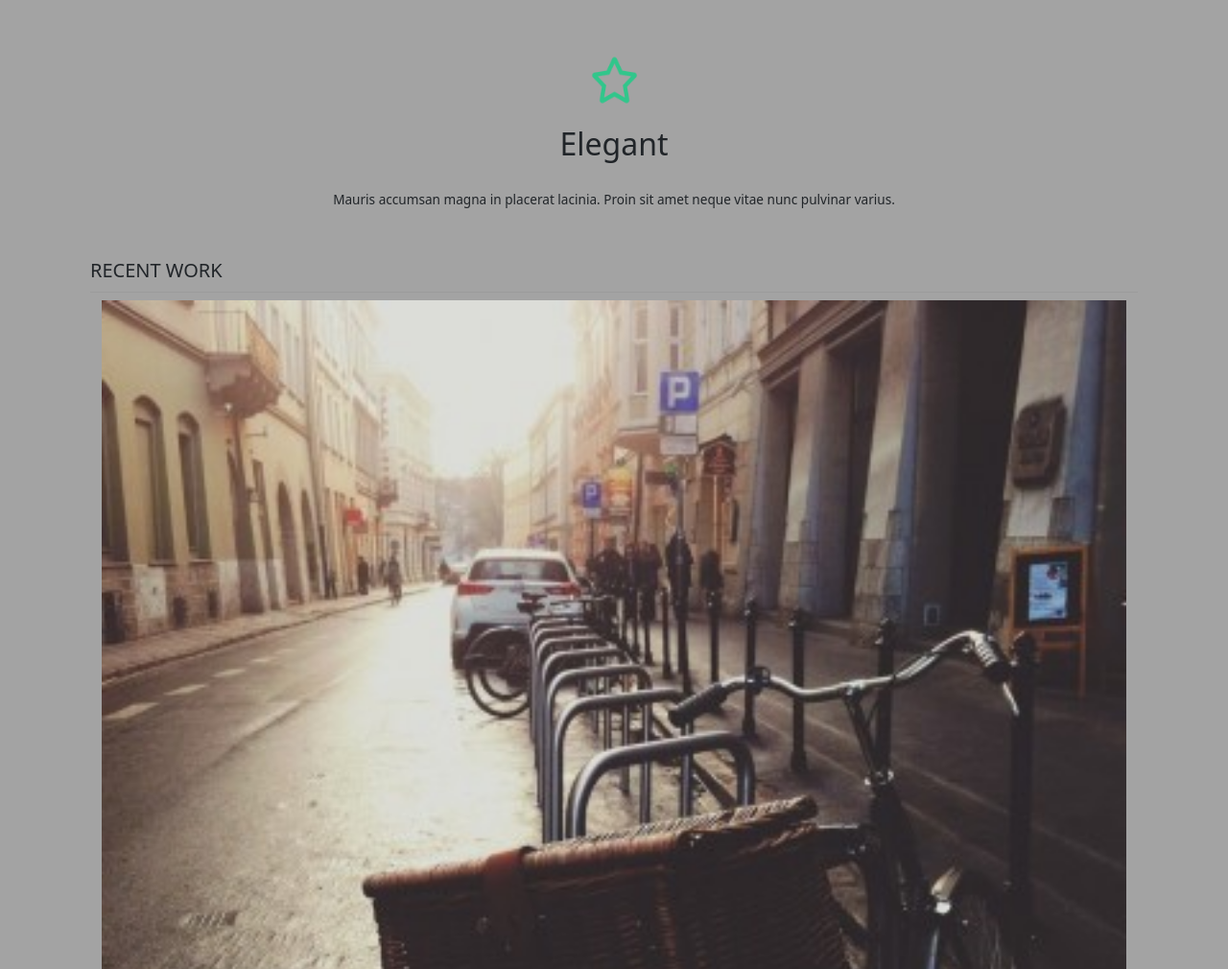
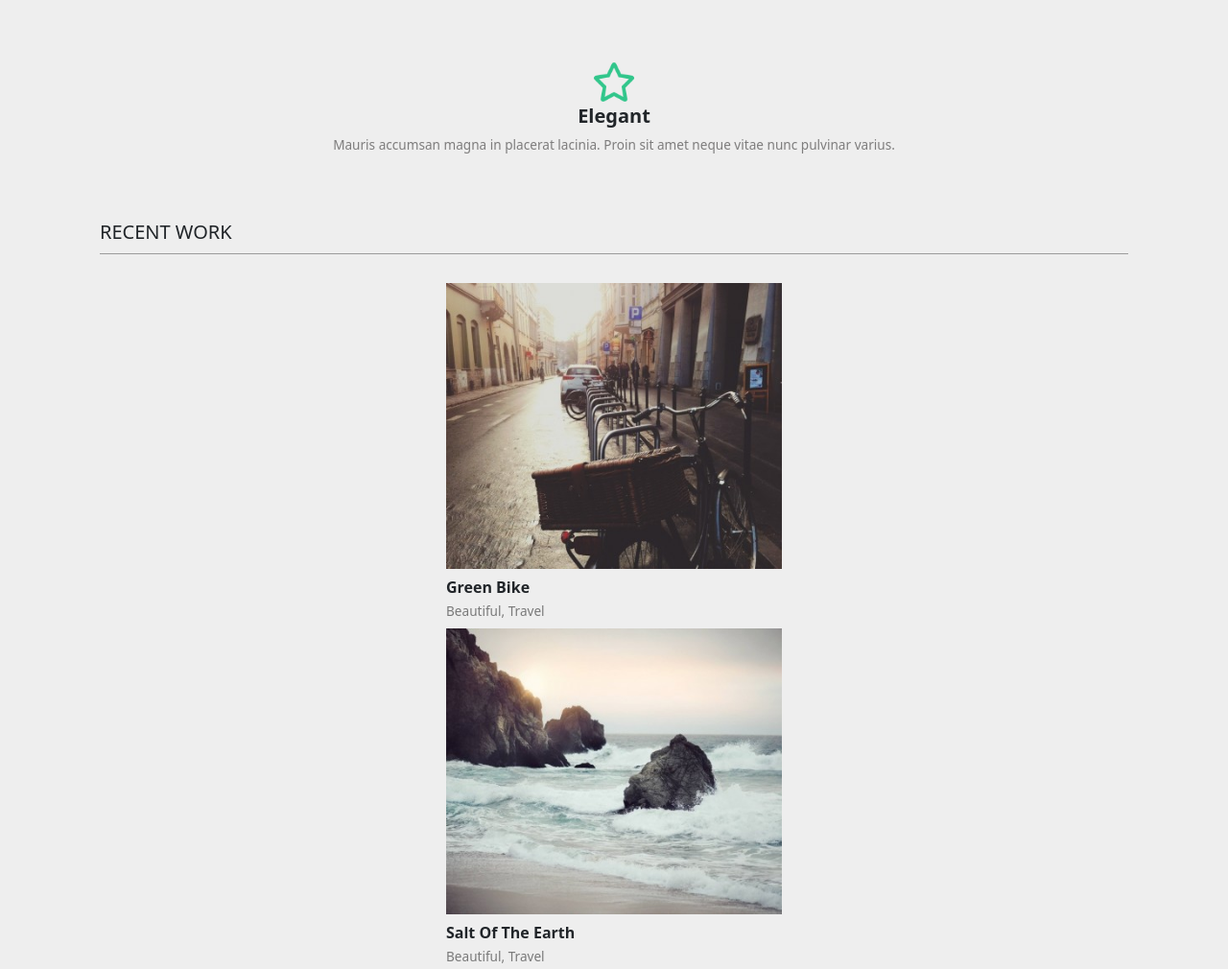
Before and after one commit to Shensson/webuild-assign1, a website built with Vite: page index.html in a window 1280 px wide. Shown: the part 960-1970 px from the top of the page at 96% size. Built offline with nearby package versions, Linux system fonts and the light colour scheme.

Commit message:
finished the recent part

```diff
--- a/index.html
+++ b/index.html
@@ -8,7 +8,7 @@
     <title>My Website</title>
   </head>
   <body>
-      <div class="container">
+      <div class="container layout">
         <div class="row header align-items-center">
           <div class=" logo col-8 justify-content-start">
             <h1 class="fw-light">My Website</h1>
@@ -56,9 +56,21 @@
               <h3>Green Bike</h3>
               <p>Beautiful, Travel</p>
             </div>
-            <div class="row recent-work"></div>
-            <div class="row recent-work"></div>
-            <div class="row recent-work"></div>
+            <div class="row recent-work">
+              <img src="imgs/surf-400x340.jpg" alt="">
+              <h3>Salt Of The Earth</h3>
+              <p>Beautiful, Travel</p>
+            </div>
+            <div class="row recent-work">
+              <img src="imgs/hills-400x340.jpg" alt="">
+              <h3>Mountain High</h3>
+              <p>Travel</p>
+            </div>
+            <div class="row recent-work">
+              <img src="imgs/path-400x340.jpg" alt="">
+              <h3>When A Tree Falls</h3>
+              <p>Beautiful</p>
+            </div>
           </div>
         </div>
       </div>
--- a/style.css
+++ b/style.css
@@ -1,5 +1,5 @@
 body{
-  background-color: rgb(163, 163, 163);
+  background-color: rgb(238, 238, 238);
 }
 
 .header {
@@ -37,42 +37,64 @@ body{
 }
 
 .percs{
-  height: 250px;
+  height: 220px;
   display: flex;
   flex-direction: column;
   align-items: center;
   justify-content: center;
-  gap: 20px;
+  margin-top: 20px;
 }
 .percs img{
-  width: 75px;
-  height: 55px;
+  width: 70px;
+  height: 47px;
   object-position: center;
 }
 .percs h2{
   text-align: center;
+  font-size: 1.25rem;
+  font-weight: 600;
 }
 .percs p{
   text-align: center;
   font-size: 0.85rem;
+  color: rgb(126, 125, 125);
+}
+.recent{
+  display: flex;
+  flex-direction: column;
+  align-items: center;
+  padding: 0 !important;
 }
 .recent-header{
+  margin: 0px 10px 0px 10px;
   font-size: 1.25rem;
   padding-bottom: 10px;
   border-bottom: 1px solid rgb(155, 155, 155);
+  font-weight: 600px !important;
+  margin-bottom: 30px;
 }
 .recent-work{
+  width: 350px;
   height: 320px;
   display: flex;
   align-items: center;
   justify-content: center;
+  margin: 0;
+  margin-bottom: 40px;
+}
+.recent-work img{
+  width: 100%;
+  padding: 0;
 }
 .recent-work h3{
   margin-top: 10px;
   font-size: 1rem;
   font-weight: 600;
+  margin-bottom: 5px;
+  padding: 0;
 }
 .recent-work p {
+  padding: 0;
   font-size: 0.85rem;
   color: rgb(121, 121, 121);
 }
```
